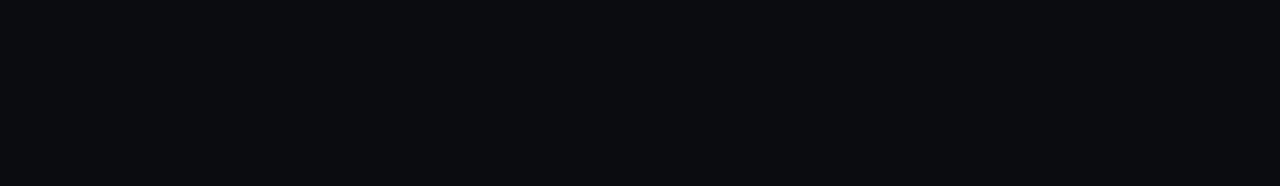
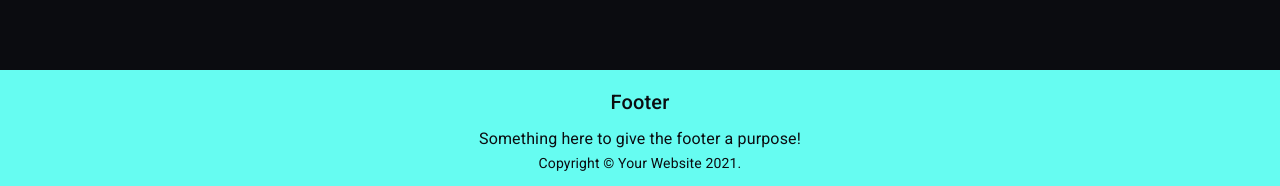
Before and after one commit to IgnisDa/hackathons, a Next.js app in the folder client/: page /chat in a window 1280 px wide. Shown: the part 611-797 px from the top of the page. Built offline with nearby package versions, Linux system fonts and the light colour scheme; no server answers.

Commit message:
feat(chat.js): accomodating Layout in Chat page

```diff
--- a/client/pages/chat.js
+++ b/client/pages/chat.js
@@ -1,11 +1,14 @@
 import React from "react";
 
 import App from '../src/components/chat/App.js'
+import Layout from '../src/components/Layout'
 
 export default function Home() {
   return (
     <React.Fragment>
-      <App/>
+      <Layout short brightFooter>
+        <App />
+      </Layout>
     </React.Fragment>
   );
 }
```
